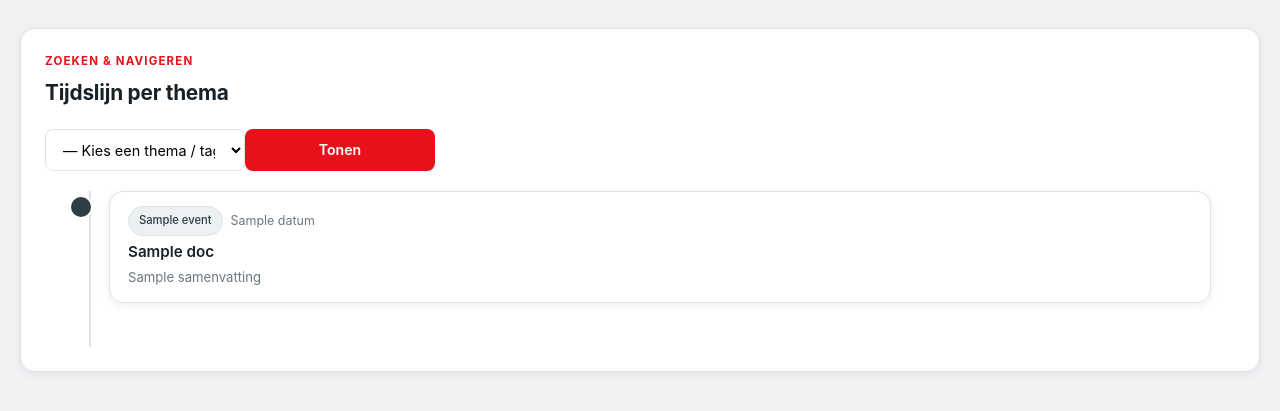
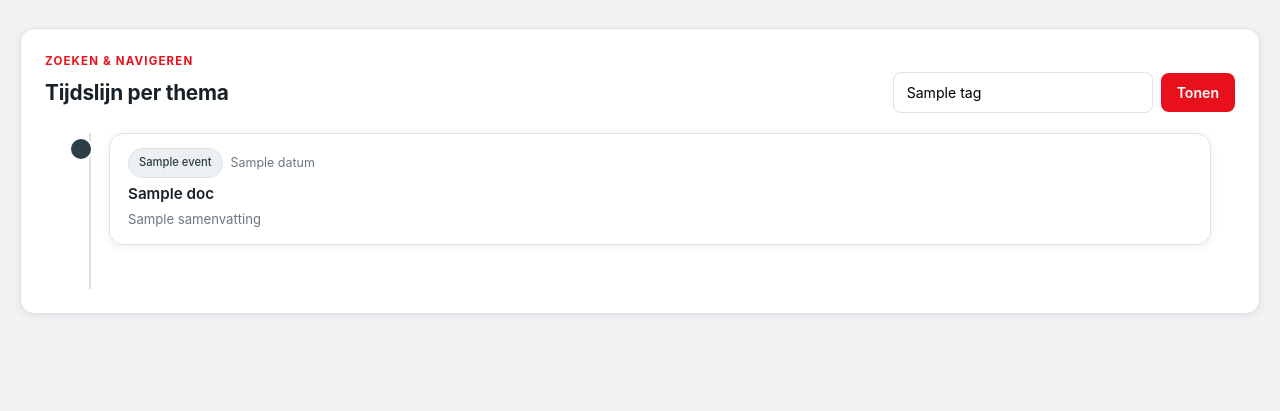
Before and after one commit to Mobacc-AI-Team/stinoil-esg, a Flask app: template webapp/templates/tijdslijn.html in a window 1280 px wide. Shown: the part 161-572 px from the top of the page. Run offline with Flask 3, Linux system fonts and the light colour scheme; the template is opened without the code that fills it: most values are stand-ins (such as "Sample title", 1, 10 or a date in 2020); some libraries are stand-ins or nearby versions.

Commit message:
Replace tag dropdown with autocomplete input on tijdslijn page
Co-Authored-By: Claude Sonnet 4.6 <noreply@anthropic.com>

```diff
--- a/webapp/templates/tijdslijn.html
+++ b/webapp/templates/tijdslijn.html
@@ -7,15 +7,55 @@
       <div class="eyebrow">Zoeken &amp; navigeren</div>
       <h2>Tijdslijn per thema</h2>
     </div>
-    <form method="get" class="filters-grid">
-      <select name="tag" onchange="this.form.submit()" style="min-width:200px">
-        <option value="">— Kies een thema / tag —</option>
-        {% for t in all_tags %}
-        <option value="{{ t }}" {% if tag == t %}selected{% endif %}>{{ t }}</option>
-        {% endfor %}
-      </select>
-      <button type="submit">Tonen</button>
+    <form method="get" style="display:flex;gap:8px;align-items:center">
+      <div style="position:relative">
+        <input type="text" id="tag-input" name="tag" value="{{ tag }}" placeholder="Typ een thema…"
+               autocomplete="off"
+               style="padding:9px 13px;border:1px solid var(--line);border-radius:8px;font-size:.88rem;width:260px">
+        <ul id="tag-suggestions" style="display:none;position:absolute;top:100%;left:0;right:0;background:#fff;border:1px solid var(--line);border-radius:0 0 8px 8px;margin:0;padding:0;list-style:none;z-index:100;box-shadow:0 4px 12px rgba(0,0,0,.08);max-height:220px;overflow-y:auto"></ul>
+      </div>
+      <button type="submit" style="padding:9px 16px;border-radius:8px;font-size:.88rem">Tonen</button>
     </form>
+
+    <script>
+    (function(){
+      const tags = {{ all_tags | tojson }};
+      const input = document.getElementById('tag-input');
+      const list  = document.getElementById('tag-suggestions');
+
+      function show(matches) {
+        list.innerHTML = '';
+        if (!matches.length) { list.style.display = 'none'; return; }
+        matches.forEach(function(t) {
+          const li = document.createElement('li');
+          li.textContent = t;
+          li.style.cssText = 'padding:8px 13px;cursor:pointer;font-size:.88rem;border-bottom:1px solid var(--line)';
+          li.addEventListener('mousedown', function(e) {
+            e.preventDefault();
+            input.value = t;
+            list.style.display = 'none';
+            input.form.submit();
+          });
+          li.addEventListener('mouseover', function(){ this.style.background='var(--surface-soft)'; });
+          li.addEventListener('mouseout',  function(){ this.style.background=''; });
+          list.appendChild(li);
+        });
+        list.style.display = 'block';
+      }
+
+      input.addEventListener('input', function() {
+        const q = this.value.toLowerCase().trim();
+        if (!q) { list.style.display = 'none'; return; }
+        show(tags.filter(function(t){ return t.toLowerCase().includes(q); }).slice(0, 12));
+      });
+      input.addEventListener('focus', function() {
+        if (this.value.trim()) input.dispatchEvent(new Event('input'));
+      });
+      document.addEventListener('click', function(e) {
+        if (!list.contains(e.target) && e.target !== input) list.style.display = 'none';
+      });
+    })();
+    </script>
   </div>
 
   {% if tag and events %}
```
